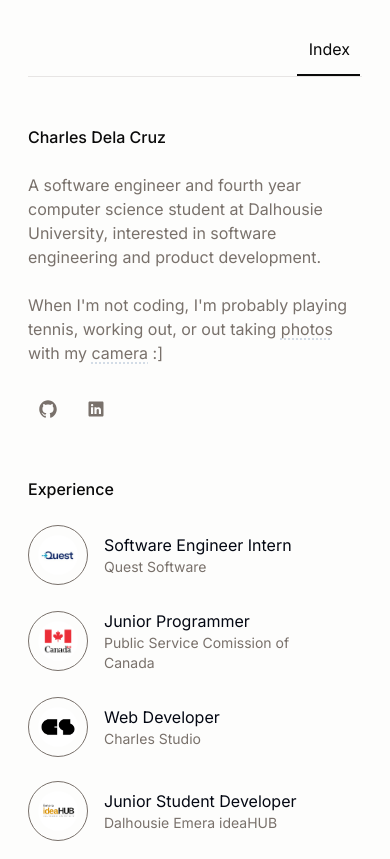
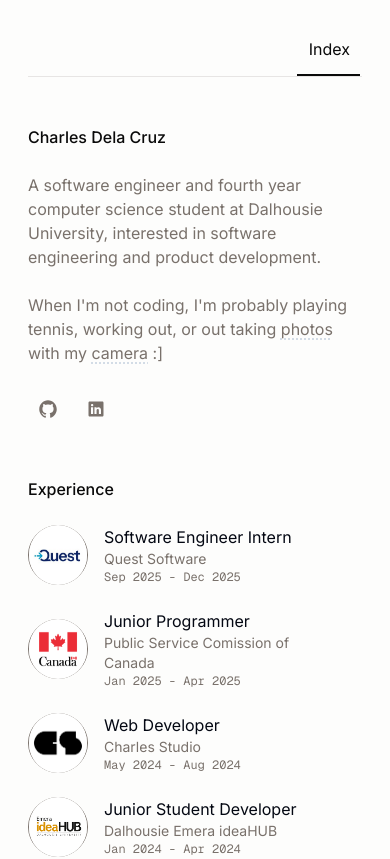
Before and after one commit to cdemzy/portfolio, a Next.js app: page / in a window 390 px wide. Shown: the top 859 px of the page. Built offline with nearby package versions, Linux system fonts and the light colour scheme.

Commit message:
refactor: update image and text styling in Experience component
- Increased the size of the image container for better visibility and adjusted the text size for the date to improve readability on different screen sizes.

```diff
--- a/app/components/Experience.tsx
+++ b/app/components/Experience.tsx
@@ -55,12 +55,11 @@ export default function Experience() {
                 rel="noreferrer"
                 className="shrink-0 w-15 h-15 flex items-center justify-center border dark:bg-[#262626] dark:border-neutral-700 rounded-full"
               >
-                <div className="relative w-10 h-10 overflow-hidden">
+                <div className="relative w-15 h-15 overflow-hidden">
                   <Image
                     src={exp.imgUrl}
                     alt={exp.imgAlt}
                     fill
-                    sizes="40px"
                     className="rounded-full"
                   />
                 </div>
@@ -68,7 +67,7 @@ export default function Experience() {
               <span className="w-[65%]">
                 <p className="primary-text">{exp.title}</p>
                 <p className="text-sm xs:text-base">{exp.company}</p>
-                <p className="hidden font-mono text-sm">{exp.date}</p>
+                <p className="font-mono text-xs xs:hidden">{exp.date}</p>
               </span>
               <p className="w-[35%] font-mono text-sm xs:block hidden">{exp.date}</p>
             </div>
```
